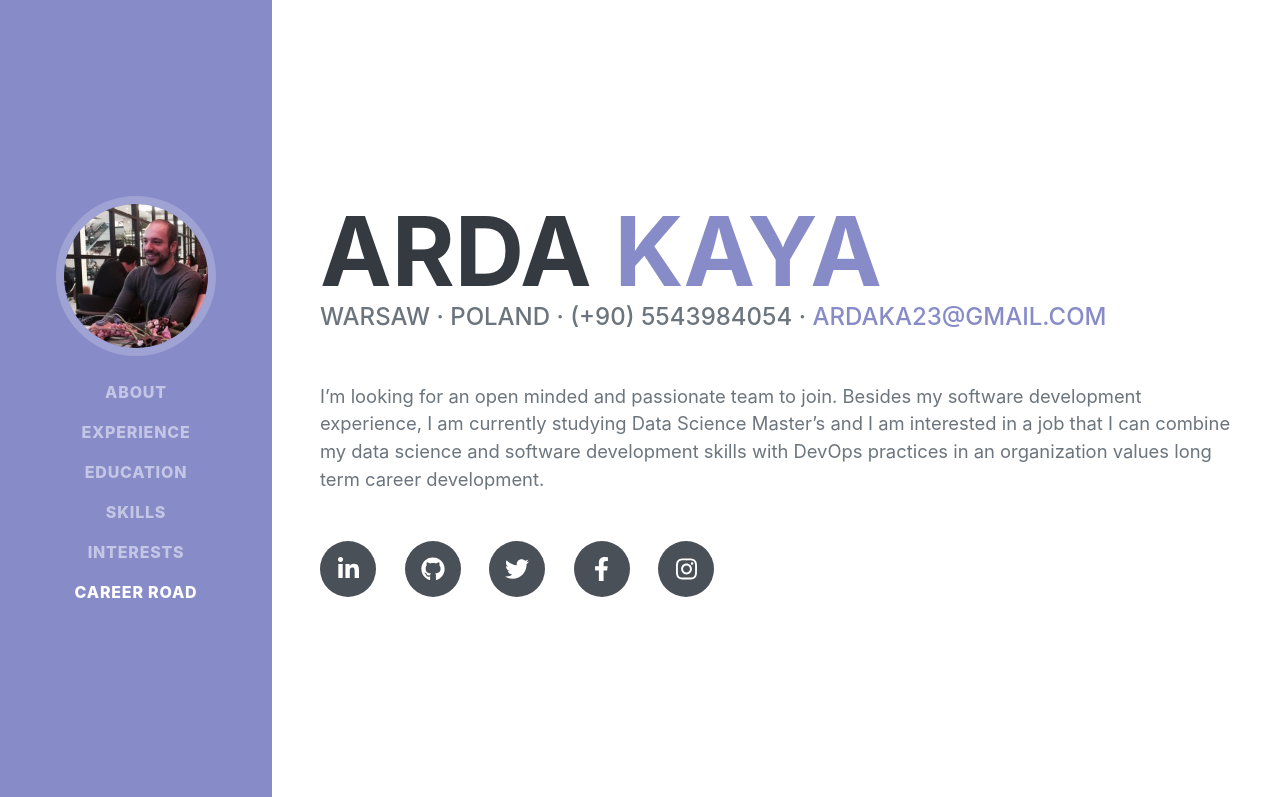
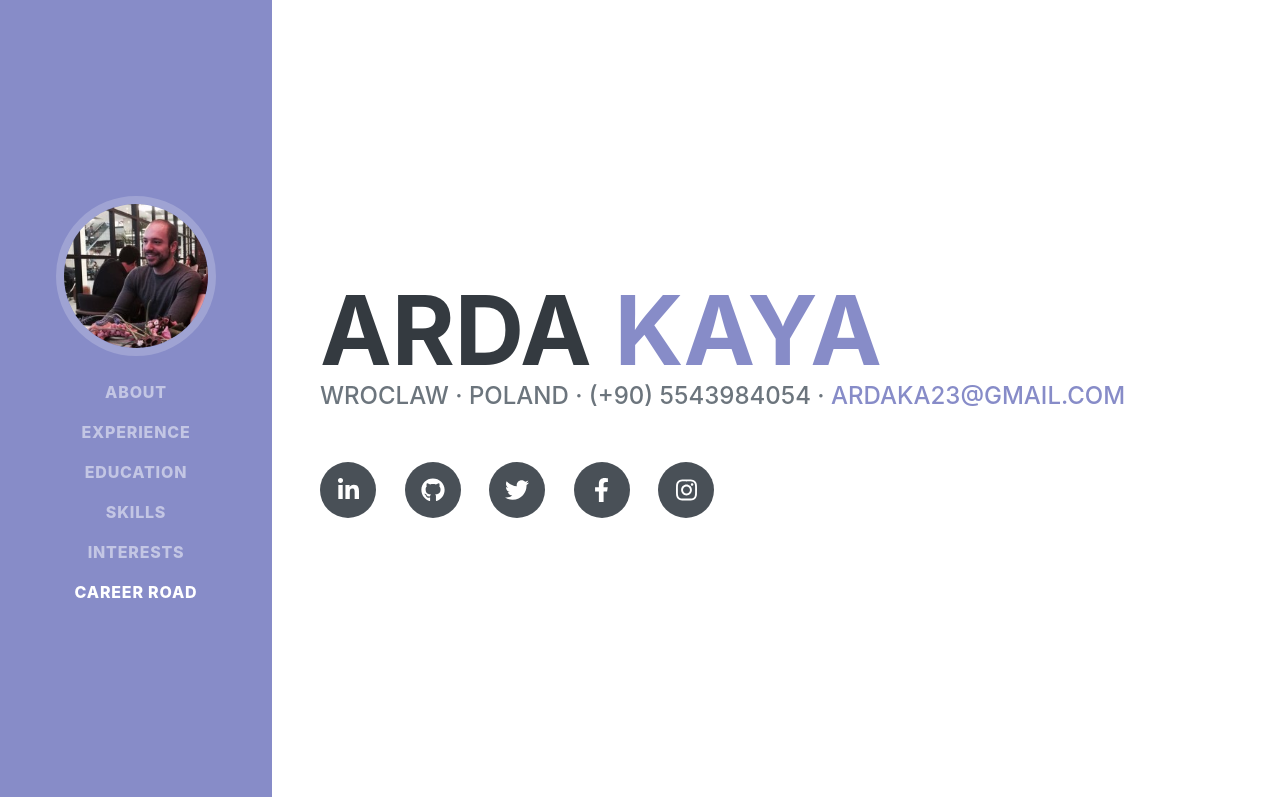
Before and after one commit to Arda13/resume, a plain HTML site: page index.html in a window 1280 px wide. Shown: the top 797 px of the page. Drawn offline with nearby package versions, Linux system fonts and the light colour scheme; a web font is replaced by a local one.

Commit message:
city change

```diff
--- a/index.html
+++ b/index.html
@@ -51,13 +51,13 @@
                     <span class="text-primary">Kaya</span>
                 </h1>
                 <div class="subheading mb-5">
-                    Warsaw · Poland · (+90) 5543984054 ·
+                    Wroclaw · Poland · (+90) 5543984054 ·
                     <span style="color: #878CC8;">ardaka23@gmail.com</span>
                 </div>
-                <p class="lead mb-5">I’m looking for an open minded and passionate team to join.
+                <!--<p class="lead mb-5">I’m looking for an open minded and passionate team to join.
                     Besides my software development experience, I am currently studying Data Science Master’s and I am
                     interested in a job that I can combine my data science and software development skills with DevOps
-                    practices in an organization values long term career development.</p>
+                    practices in an organization values long term career development.</p>-->
                 <div class="social-icons">
                     <a class="social-icon" href="https://www.linkedin.com/in/ardakaya23/" target="_blank"><i
                             class="fab fa-linkedin-in"></i></a>
```
